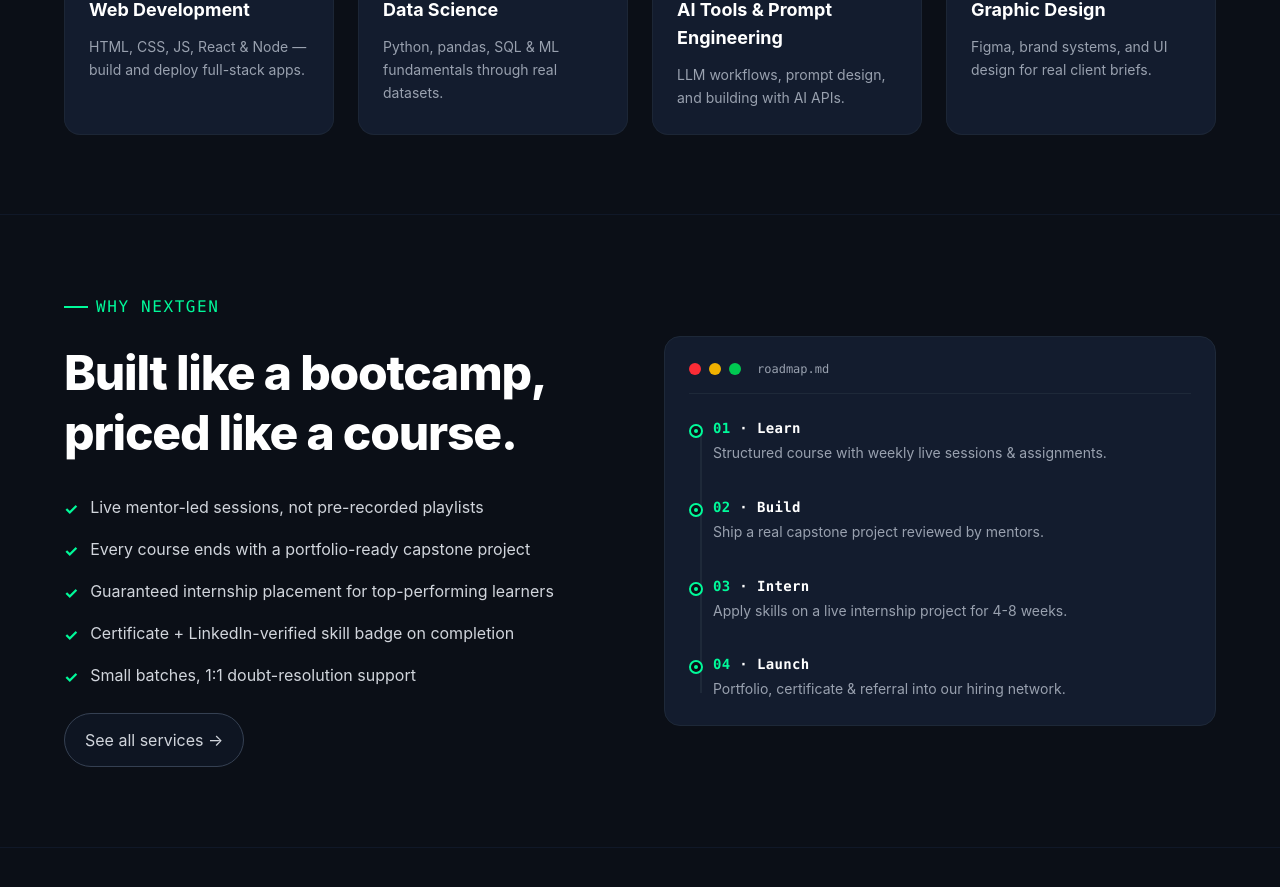
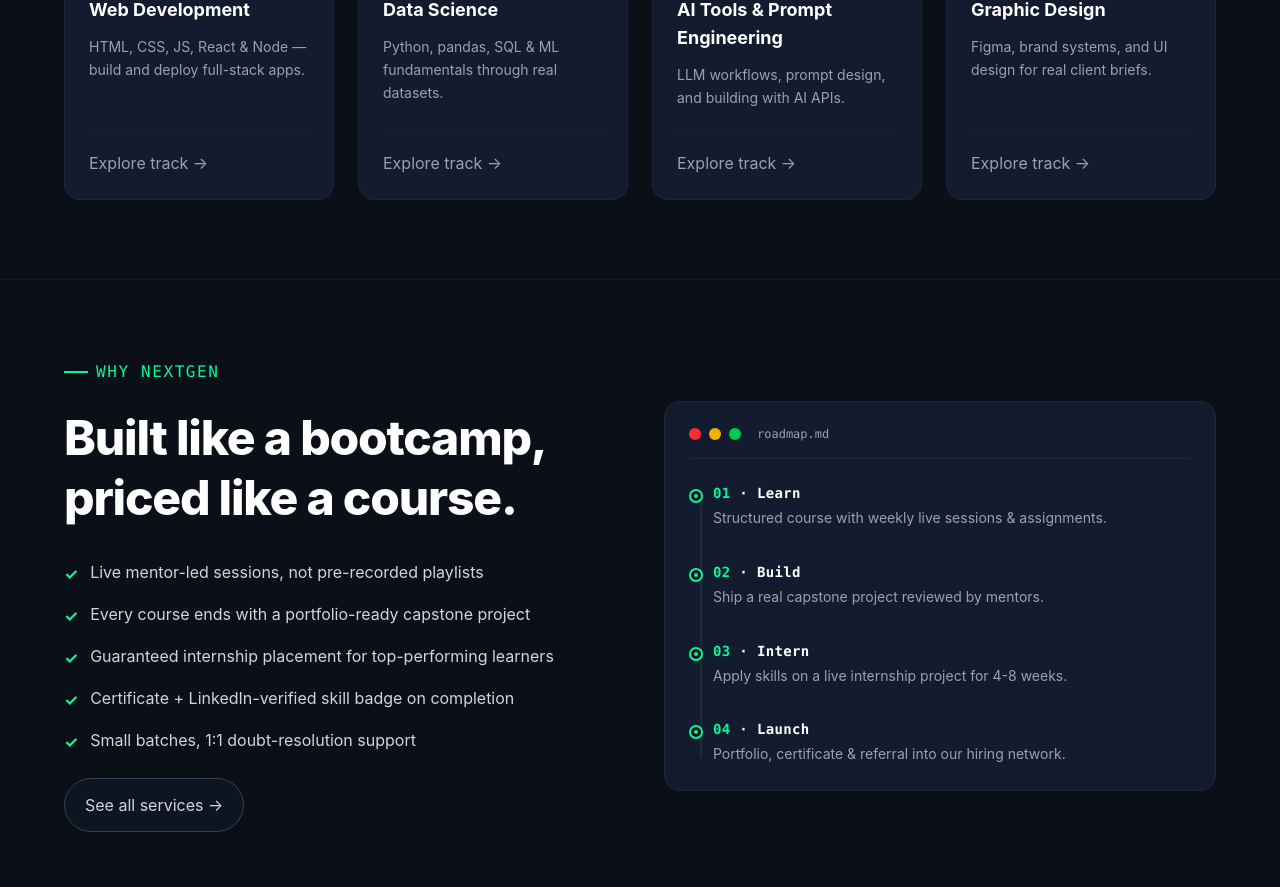
Before and after one commit to ayesha0016/NextGenLearners, a React (Vite) app in the folder frontend/: page / in a window 1280 px wide. Shown: the part 1293-2180 px from the top of the page. Built offline with nearby package versions, Linux system fonts and the light colour scheme.

Commit message:
Update Internship sections

```diff
--- a/frontend/src/App.jsx
+++ b/frontend/src/App.jsx
@@ -21,13 +21,13 @@
 import AuthModal from './components/AuthModal'; // Import your AuthModal component
 
 // HomePage sections wrapped with ScrollReveal, accepting onOpenAuth for the Hero component
-function HomePage({ setCurrentPage, onOpenAuth }) {
+function HomePage({ setCurrentPage, onOpenAuth, onExploreTrack }) {
   return (
     <>
       <Hero setCurrentPage={setCurrentPage} onOpenAuth={onOpenAuth} />
 
       <ScrollReveal>
-        <InternshipDomains />
+        <InternshipDomains onExploreTrack={onExploreTrack} />
       </ScrollReveal>
 
       <ScrollReveal>
@@ -47,6 +47,7 @@
 
 export default function App() {
   const [currentPage, setCurrentPage] = useState('home');
+  const [selectedInternshipDomain, setSelectedInternshipDomain] = useState(null);
   // Track a state counter or toggle to force App.jsx to re-evaluate localstorage when page changes
   const [sessionKey, setSessionKey] = useState(0);
 
@@ -61,8 +62,16 @@
 
   // Custom wrapper for setCurrentPage so any navigation or login redirection forces App re-render
   const handlePageChange = (page) => {
+    setSelectedInternshipDomain(null);
     setSessionKey(prev => prev + 1);
     setCurrentPage(page);
+    window.scrollTo({ top: 0, behavior: 'smooth' });
+  };
+
+  const handleExploreTrack = (domain) => {
+    setSelectedInternshipDomain(domain);
+    setSessionKey(prev => prev + 1);
+    setCurrentPage('internships');
     window.scrollTo({ top: 0, behavior: 'smooth' });
   };
 
@@ -88,9 +97,9 @@
       <div className="w-full flex-grow">
         <Navbar currentPage={currentPage} setCurrentPage={handlePageChange} />
 
-        {currentPage === 'home' && <HomePage setCurrentPage={handlePageChange} onOpenAuth={handleOpenAuth} />}
+        {currentPage === 'home' && <HomePage setCurrentPage={handlePageChange} onOpenAuth={handleOpenAuth} onExploreTrack={handleExploreTrack} />}
         {currentPage === 'courses' && <Courses setCurrentPage={handlePageChange} />}
-        {currentPage === 'internships' && <Internships setCurrentPage={handlePageChange} />}
+        {currentPage === 'internships' && <Internships setCurrentPage={handlePageChange} selectedDomain={selectedInternshipDomain} />}
         {currentPage === 'workshops' && <Workshops />}
         {currentPage === 'services' && <Services setCurrentPage={handlePageChange} />}
         {currentPage === 'projects' && <Projects />}
--- a/frontend/src/components/InternshipDomains.jsx
+++ b/frontend/src/components/InternshipDomains.jsx
@@ -1,6 +1,6 @@
 import React from 'react';
 
-export default function InternshipDomains() {
+export default function InternshipDomains({ onExploreTrack }) {
   const tracks = [
     {
       title: "Web Development",
@@ -85,7 +85,13 @@
                 </p>
               </div>
 
-
+              <button
+                type="button"
+                onClick={() => onExploreTrack(`${track.title} Internship`)}
+                className="mt-6 pt-4 border-t border-gray-800/50 flex items-center text-xs font-semibold text-gray-400 group-hover:text-mintAccent transition-colors cursor-pointer"
+              >
+                Explore track →
+              </button>
             </div>
           ))}
         </div>
--- a/frontend/src/components/Internships.jsx
+++ b/frontend/src/components/Internships.jsx
@@ -2,9 +2,9 @@
 import ScrollReveal from './ScrollReveal';
 import InternshipModal from './InternshipModal';
 
-export default function Internships() {
+export default function Internships({ selectedDomain: initialSelectedDomain }) {
   const [isModalOpen, setIsModalOpen] = useState(false);
-  const [selectedDomain, setSelectedDomain] = useState('Web Development Internship');
+  const [selectedDomain, setSelectedDomain] = useState(initialSelectedDomain || 'Web Development Internship');
   const [internshipTracks, setInternshipTracks] = useState([]);
 
   // Initialize feedback list, loading from localStorage if available
@@ -159,6 +159,10 @@
     setMyFeedbackIds(myFeedbackIds.filter(feedbackId => feedbackId !== id));
   };
 
+  const visibleInternshipTracks = initialSelectedDomain
+    ? internshipTracks.filter(track => track.title === initialSelectedDomain)
+    : internshipTracks;
+
   return (
     <div className="min-h-screen bg-darkBg text-white py-16 px-6 md:px-16 space-y-24">
 
@@ -179,7 +183,7 @@
 
       {/* Tracks Grid */}
       <div className="grid grid-cols-1 md:grid-cols-2 gap-8 max-w-7xl mx-auto">
-        {internshipTracks.map((track, idx) => (
+        {visibleInternshipTracks.map((track, idx) => (
           <ScrollReveal key={idx}>
             <div className="bg-cardBg border border-gray-800 rounded-2xl p-8 hover:border-mintAccent/40 transition-all duration-300 flex flex-col justify-between h-full group">
               <div className="space-y-4">
```
